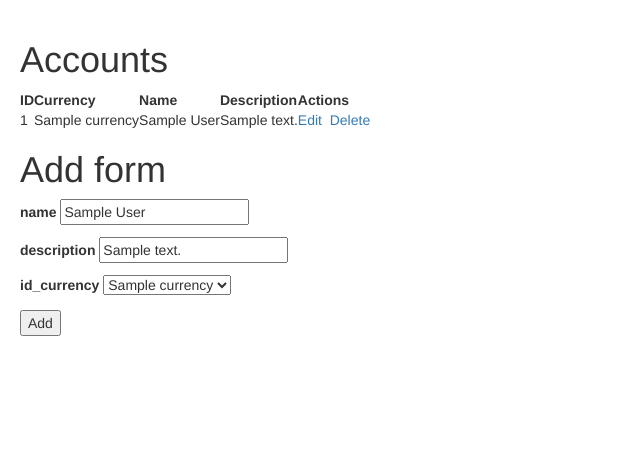
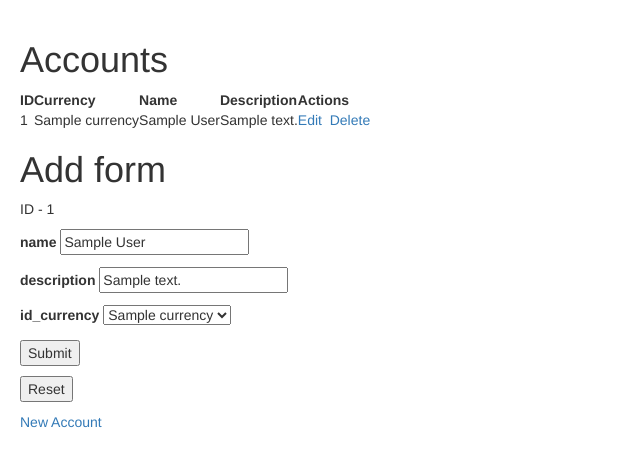
Before and after one commit to techn1ck/lp_project_pfas, a Flask app: a page that uses web/templates/account_form.html in a window 1280 px wide. Shown: the top 467 px of the page, without its empty margins (0-640 px from the left). Run offline with Flask 2, Linux system fonts and the light colour scheme; tables that the repository leaves empty hold one stand-in row (values such as "Sample post"); some libraries are stand-ins or nearby versions.

Commit message:
5. done with Account form

```diff
--- a/cfg/web_settings.py
+++ b/cfg/web_settings.py
@@ -1,5 +1,5 @@
 import os
-DB_STRING = 'postgresql+psycopg2://postgres:123@localhost:5432/test'
+DB_STRING = 'postgresql+psycopg2://test2:111@localhost:5432/test2'
 
 CSRF_ENABLED = True # нужен ли этот параметр?
 SECRET_KEY = os.urandom(32)
--- a/web/models/_service.py
+++ b/web/models/_service.py
@@ -1,5 +1,5 @@
 from datetime import datetime, date
-from flask_login import UserMixin
+from flask_login import UserMixin, current_user
 
 from sqlalchemy import create_engine, Table, Column, Integer, String, Float, Boolean, Numeric, Date, DateTime, BigInteger, ForeignKey
 from sqlalchemy.orm import sessionmaker, scoped_session, relationship
--- a/web/models/basic.py
+++ b/web/models/basic.py
@@ -18,7 +18,7 @@ class Account(Base):
     is_actual = Column(Boolean)
 
     def __init__ (self):
-        self.id_user = id_user
+        self.id_user = current_user.get_id()
         self.is_actual = 1
         self.creation_time = datetime.now()
         self.modification_time = None
--- a/web/templates/account_form.html
+++ b/web/templates/account_form.html
@@ -29,17 +29,25 @@
 
 {% block account_form %}
 <h1>Add form</h1>
-<form action="/accounts/" method="post">
+<form action="" method="post">
     {{ form.hidden_tag() }}
     <p>
-        {{ form.name.label }} {{ form.name(size=20) }}
+        ID - {{ id }}
     </p>
+
+    <p>
+            {{ form.name.label }} {{ form.name(size=20) }}
+    </p>
+
+
     <p>
         {{ form.description.label }} {{ form.description(size=20) }}
     </p>
     <p>
         {{ form.id_currency.label }} {{ form.id_currency() }}
     </p>
-    <p><input type="submit" value="Add"></p>
+    <p><input type="submit" value="Submit"></p>
+    <p><input type="reset" value="Reset"></p>
+    <p><a href='/accounts/'>New Account</a></p>
 </form>
 {% endblock %}
--- a/web/views.py
+++ b/web/views.py
@@ -1,6 +1,6 @@
 from werkzeug.security import check_password_hash
 from werkzeug.urls import url_parse
-from flask import render_template, flash, redirect, url_for, request
+from flask import render_template, flash, redirect, url_for, request, jsonify
 from flask_login import current_user, login_user, logout_user, login_required
 from sqlalchemy.orm import sessionmaker
 from .forms import LoginForm, AccountForm
@@ -8,10 +8,12 @@ from web import app, login
 from web.models import Account, Currency, User, create_engine
 from cfg import DB_STRING
 
+
 engine = create_engine(DB_STRING)
 Session = sessionmaker()
 Session.configure(bind=engine)
 session = Session()
+
 
 @app.route('/')
 @app.route('/index')
@@ -19,24 +21,26 @@ session = Session()
 def index():
     return render_template("index.html")
 
+
 @app.route('/accounts/', methods = ['GET', 'POST'])
 def accounts():
     id = request.args.get('id', default = 0, type = int)
+    if not id:
+        id = request.form.get('id', default = 0, type = int)
     action = request.args.get('action', default = '', type = str)
-
-    flash(id)
-
-    print(request.args)
 
     a = None
     if id:
         a = session.query(Account).filter(Account.id == id).one_or_none()
+
     if not a:
         a = Account()
     elif action == 'delete':
         session.delete(a)
         session.commit()
+        flash(f"Account was deleted (id='{a.id}', name='{a.name}')")
         a = Account()
+        id = 0
 
     form = AccountForm(obj=a)
     form.id_currency.choices = [(str(id_), name) for id_, name in session.query(Currency.id, Currency.name)]
@@ -45,36 +49,51 @@ def accounts():
         a.add_form_data(form)
         session.add(a)
         session.commit()
-        flash(f"Successfully created a new Account (id='{a.id}', name='{a.name}')")
+        if id:
+            flash(f"Account was updated (id='{a.id}', name='{a.name}')")
+        else:
+            flash(f"Account was created (id='{a.id}', name='{a.name}')")
+            id = a.id
+            form.id.data = a.id
 
     to_form = {
         "title" : "Accounts",
+        "id" : id,
         "action" : action,
         "form" : form,
-        "data" : session.query(Account).all(),
+        "data" : session.query(Account).order_by('id').all(),
     }
 
     return render_template("account_form.html", **to_form)
 
+
 @login.user_loader
 def load_user(id):
     return session.query(User).get(int(id))
+
+
 @app.route('/login', methods = ['GET', 'POST'])
 def login():
     if current_user.is_authenticated:
         return redirect(url_for('index'))
+
     form = LoginForm()
+
     if form.validate_on_submit():
         user = session.query(User).filter_by(telegram=form.telegram.data).first()
         if user is None or not user.check_password(form.password.data):
             flash('Неправильный логин/пароль', category='login_error')
             return redirect(url_for('login'))
+
         login_user(user, remember=form.remember_me.data)
         next_page = request.args.get('next')
+
         if not next_page or url_parse(next_page).netloc != '':
             next_page = url_for('index')
         return redirect(next_page)
+
     return render_template('login.html', title='Вход', form=form)
+
 
 @app.route('/logout')
 def logout():
```
